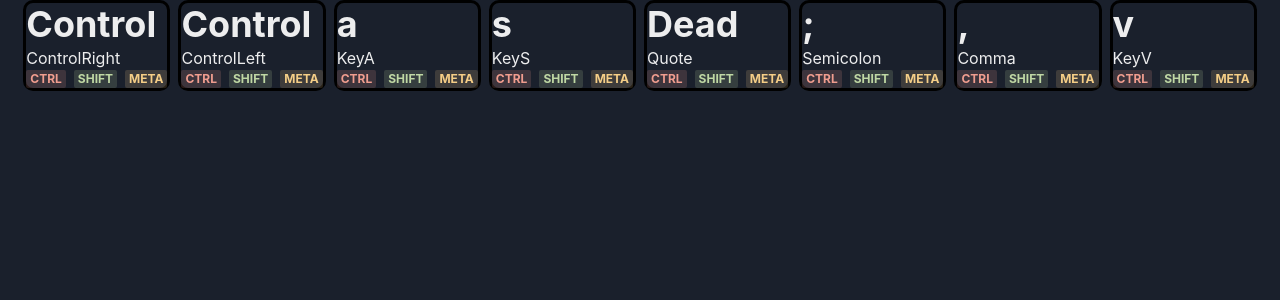
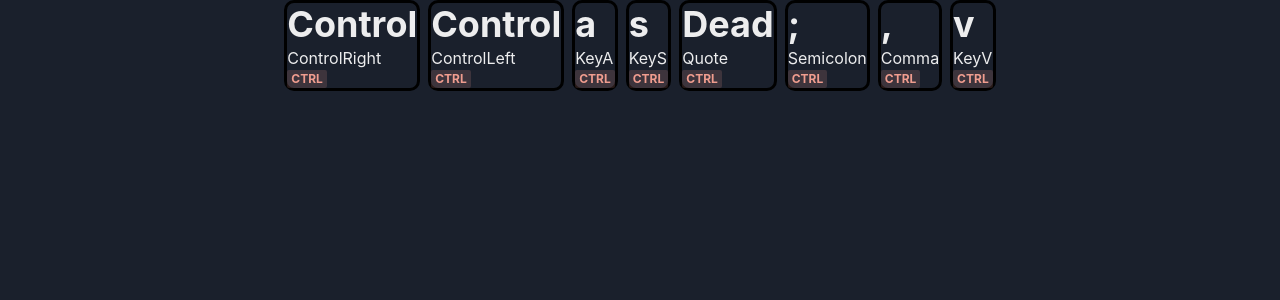
Before and after one commit to madsroskar/testkey, a Next.js app: page / in a window 1280 px wide. Shown: the top 300 px of the page. Built offline with nearby package versions, Linux system fonts and the light colour scheme.

Commit message:
Fix wrong check for modifiers

```diff
--- a/next.config.js
+++ b/next.config.js
@@ -1,3 +1,7 @@
+const isProd = process.env.NODE_ENV === 'production'
+
 module.exports = {
+  // Use the prefix in production and not development.
   reactStrictMode: true,
+  assetPrefix: isProd ? '/your-github-repo-name/' : '',
 }
--- a/pages/index.tsx
+++ b/pages/index.tsx
@@ -106,8 +106,8 @@ const KeyBox = ({ k }: KeyBoxProps) => (
       <Text>{k.code}</Text>
       <HStack>
           {k.ctrl && (<Badge colorScheme='red'>CTRL</Badge>)}
-          {k.ctrl && (<Badge colorScheme='green'>Shift</Badge>)}
-          {k.ctrl && (<Badge colorScheme='yellow'>Meta</Badge>)}
+          {k.shift && (<Badge colorScheme='green'>Shift</Badge>)}
+          {k.meta && (<Badge colorScheme='yellow'>Meta</Badge>)}
       </HStack>
   </Box>
 )
```
